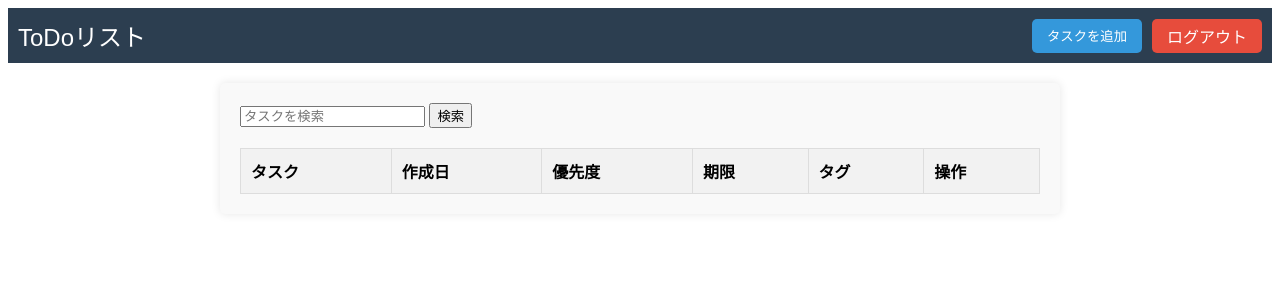
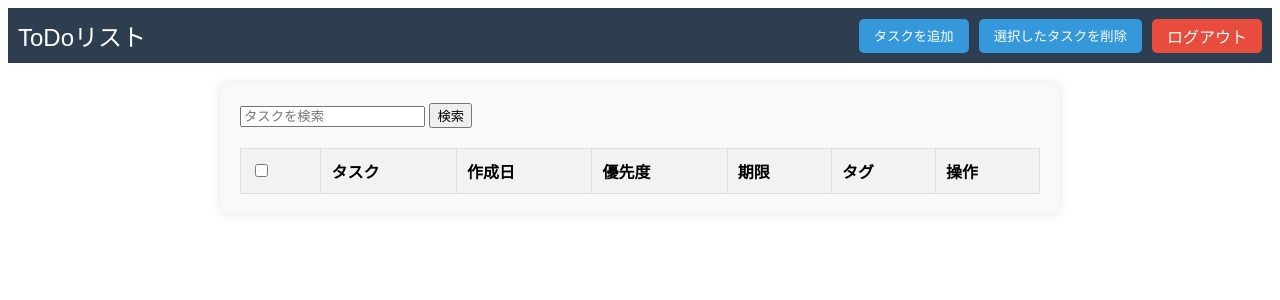
Before and after one commit to kazucch0925/flask_ecs_test, a Flask app: page / in a window 1280 px wide. Shown: the top 300 px of the page. Run offline with Flask 3, Linux system fonts and the light colour scheme; the visitor is signed in with stand-in values (Sample User, id 1); data that the repository does not hold is empty.

Commit message:
チェックボックス追加（index.html）

```diff
--- a/templates/index.html
+++ b/templates/index.html
@@ -11,6 +11,7 @@
         <span>ToDoリスト</span>
         <div class="nav-buttons">
             <button id="openModalButton">タスクを追加</button>
+            <button id="deleteSelectedTasks">選択したタスクを削除</button>
             <a href="/logout" id="logoutButton">ログアウト</a>
         </div>
     </div>
@@ -20,6 +21,7 @@
         <table class="todo-table">
             <thead>
                 <tr>
+                    <th><input type="checkbox" id="selectAll"></th>
                     <th>タスク</th>
                     <th>作成日</th>
                     <th>優先度</th>
```
